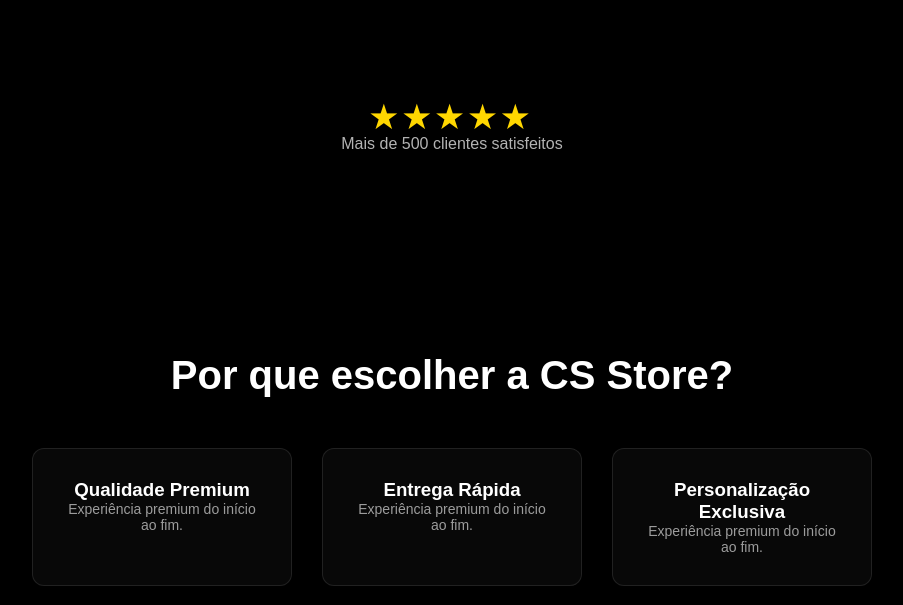
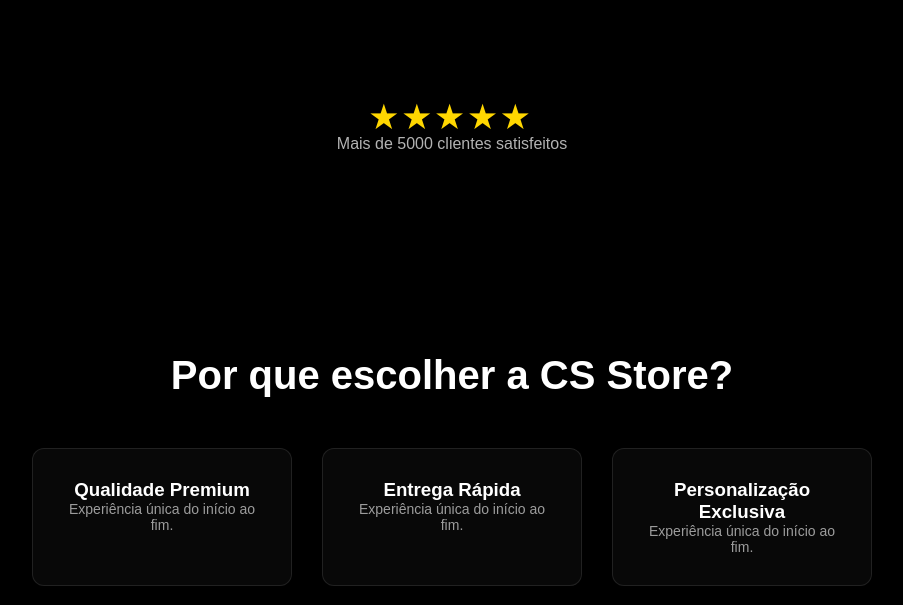
Before and after one commit to caiosilva-design/cs-store, a Next.js app: page / in a window 1280 px wide. Shown: the part 800-1405 px from the top of the page, without its empty margins (188-1091 px from the left). Built offline with nearby package versions, Linux system fonts and the light colour scheme.

Commit message:
Update page.tsx

```diff
--- a/app/page.tsx
+++ b/app/page.tsx
@@ -86,7 +86,7 @@
          ★★★★★
 </h2>
 <p style={{ opacity: 0.7 }}>
-         Mais de 500 clientes satisfeitos
+         Mais de 5000 clientes satisfeitos
 </p>
 </section>
      {/* DIFERENCIAIS */}
@@ -121,7 +121,7 @@
            }}>
 <h3>{item}</h3>
 <p style={{ opacity: 0.6, fontSize: "14px" }}>
-               Experiência premium do início ao fim.
+               Experiência única do início ao fim.
 </p>
 </div>
          ))}
```
